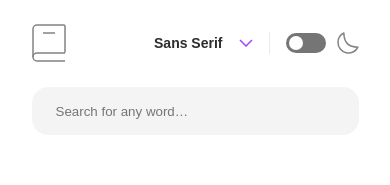
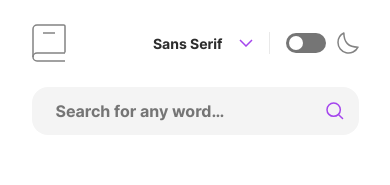
Before and after one commit to TatoPirtakhia/dictionary, a React (Vite) app: page / in a window 390 px wide. Shown: the top 185 px of the page. Built offline with nearby package versions, Linux system fonts and the light colour scheme.

Commit message:
finish mobile styles

```diff
--- a/src/App.jsx
+++ b/src/App.jsx
@@ -6,15 +6,15 @@ import Error from "./error";
 function App() {
   const [data, setData] = useState("");
   const [dark, setDark] = useState(false);
-  const [font, setFont] = useState("");
+  const [font, setFont] = useState("inter");
   const swich = () => {
     setDark(!dark);
     console.log(data);
   };
   return (
     <div className={dark ? `dark_body ${font}` : `notDark_body ${font}`}>
-      <Header dark={dark} setDark={setDark} swich={swich} setData={setData} setFont={setFont}/>
-      {data!=='' ? (data === false || data.phonetics.length === 0 )?<Error font={font} /> : <Main data={data} font={font} /> :""}
+      <Header dark={dark} setDark={setDark} swich={swich} setData={setData} font={font} setFont={setFont}/>
+      {data!=='' ? (data === false || data.phonetics.length === 0 )?<Error font={font} /> : <Main data={data} font={font} dark={dark}/> :""}
     </div>
   );
 }
--- a/src/Header.css
+++ b/src/Header.css
@@ -10,6 +10,14 @@ nav {
   display: flex;
   align-items: center;
   justify-content: space-between;
+}
+.input_icon{
+  position: relative;
+}
+.shearch{
+  position: absolute;
+  right: 15px;
+  top: 40px;
 }
 .right {
   display: flex;
@@ -32,7 +40,7 @@ nav {
   padding-left: 3px;
   display: flex;
   align-items: center;
-  transition: all 0.5s ease-in-out;
+  transition: all 0.3s ease-in-out;
   cursor: pointer;
 }
 .dark_circle_container {
@@ -41,10 +49,10 @@ nav {
   height: 20px;
   border-radius: 10px;
   background-color: #a445ed;
-  padding-left: 20px;
+  padding-left: 21px;
   display: flex;
   align-items: center;
-  transition: all 0.5s ease-in-out;
+  transition: all 0.3s ease-in-out;
 }
 .circle {
   width: 14px;
@@ -90,11 +98,14 @@ nav {
   text-align-last: right;
   transition: all 0.3s ease;
 }
+
 select option:checked {
   display: none;
 }
 
 .input {
+  font-size: 16px;
+  font-weight: 700;
   margin-top: 25px;
   width: 327px;
   height: 48px;
@@ -106,6 +117,8 @@ select option:checked {
   transition: all 0.3s ease;
 }
 .dark_input {
+  font-size: 16px;
+  font-weight: 700;
   margin-top: 25px;
   width: 327px;
   height: 48px;
@@ -113,6 +126,7 @@ select option:checked {
   border-radius: 16px;
   outline: none;
   border: none;
+  color: #FFFFFF;
   background-color: #1f1f1f;
   transition: all 0.3s ease;
 }
--- a/src/Header.jsx
+++ b/src/Header.jsx
@@ -6,7 +6,7 @@ function Header(props) {
   let data = "";
   async function getData(word) {
     data = await Words(word);
-    props.setData(data)
+    props.setData(data);
   }
   const typed = (event) => {
     setInput(event.target.value);
@@ -33,14 +33,26 @@ function Header(props) {
           </g>
         </svg>
         <div className="right">
-          <select className={props.dark?`dark_fonts ${props.font}Bold`:`fonts ${props.font}Bold`} onChange={(event) => props.setFont(event.target.value)}>
+          <select
+            className={
+              props.dark
+                ? `dark_fonts ${props.font}Bold`
+                : `fonts ${props.font}Bold`
+            }
+            onChange={(event) => props.setFont(event.target.value)}
+          >
             <option value="inter">Sans Serif</option>
             <option value="lora">Serif</option>
             <option value="inconsolata">Mono</option>
           </select>
 
           <div className="darkmode">
-            <div className={props.dark ?"dark_circle_container" : "circle_container"} onClick={props.swich}>
+            <div
+              className={
+                props.dark ? "dark_circle_container" : "circle_container"
+              }
+              onClick={props.swich}
+            >
               <div className="circle"></div>
             </div>
             <svg
@@ -51,7 +63,7 @@ function Header(props) {
             >
               <path
                 fill="none"
-                stroke={props.dark?"#A445ED":"#838383"}
+                stroke={props.dark ? "#A445ED" : "#838383"}
                 strokeLinecap="round"
                 strokeLinejoin="round"
                 strokeWidth="1.5"
@@ -61,14 +73,37 @@ function Header(props) {
           </div>
         </div>
       </nav>
+      <div className="input_icon">
       <input
-        className={props.dark?"dark_input":'input'}
+      maxLength={20}
+        className={
+          props.dark
+            ? `dark_input ${props.font}Bold`
+            : `input ${props.font}Bold`
+        }
         type="text"
         onChange={typed}
         value={input}
         onKeyDown={shearchWord}
         placeholder="Search for any word…"
       />
+      <svg
+        xmlns="http://www.w3.org/2000/svg"
+        width="18"
+        height="18"
+        viewBox="0 0 18 18"
+        className="shearch"
+      >
+        <path
+          fill="none"
+          stroke="#A445ED"
+          strokeLinecap="round"
+          strokeLinejoin="round"
+          strokeWidth="1.5"
+          d="m12.663 12.663 3.887 3.887M1 7.664a6.665 6.665 0 1 0 13.33 0 6.665 6.665 0 0 0-13.33 0Z"
+        />
+      </svg>
+      </div>
     </header>
   );
 }
--- a/src/Main.css
+++ b/src/Main.css
@@ -16,6 +16,11 @@ main {
   font-size: 32px;
   font-weight: 700;
 }
+.dark_title{
+  font-size: 32px;
+  font-weight: 700;
+  color:#FFFFFF ;
+}
 .phonetic {
   margin-top: 10px;
   color: #a445ed;
@@ -28,6 +33,15 @@ main {
   display: flex;
   align-items: flex-start;
   flex-direction: column;
+  transition: all 0.3s ease;
+}
+.dark_box{
+  width: 327px;
+  border-top: 2px solid #3A3A3A;
+  display: flex;
+  align-items: flex-start;
+  flex-direction: column;
+  transition: all 0.3s ease;
 }
 .meanings {
   margin-top: 40px;
@@ -40,6 +54,19 @@ main {
   background-color: #ffffff;
   padding-right: 10px;
   margin-top: -13px;
+  transition: all 0.3s ease;
+  margin-bottom: 31px;
+}
+.dark_main_title{
+  font-size: 18px;
+  font-weight: 700;
+  width: min-content;
+  color: #2d2d2d;
+  background-color: #050505;
+  color: #FFFFFF;
+  padding-right: 10px;
+  margin-top: -13px;
+  transition: all 0.3s ease;
   margin-bottom: 31px;
 }
 .Meaning {
@@ -80,6 +107,17 @@ ul li::before {
   width: 302px;
   text-align: left;
   margin-bottom: 15px;
+  transition: all 0.3s ease;
+}
+.dark_definition{
+  transition: all 0.3s ease;
+  font-size: 15px;
+  font-weight: 400;
+  color: #FFFFFF;
+  line-height: 24px;
+  width: 302px;
+  text-align: left;
+  margin-bottom: 15px;
 }
 .Synonyms{
   font-size: 16px;
@@ -94,8 +132,8 @@ ul li::before {
 }
 .synonym{
  display: flex;
- align-items: center;
- flex-direction: column;
+ flex-wrap: wrap;
+width: 200px;
  gap: 10px;
 }
 .synonyms{
@@ -123,10 +161,26 @@ ul li::before {
   font-weight: 400;
   color: #2D2D2D;
   text-decoration-line: underline;
+  transition: all 0.3s ease;
+}
+.dark_link{
+  font-size: 14px;
+  font-weight: 400;
+  color: #FFFFFF;
+  transition: all 0.3s ease;
+  text-decoration-line: underline;
 }
 .source{
   margin-top: -30px;
   width: 327px;
   padding-top: 25px;
   border-top:2px solid #E9E9E9 ;
+  transition: all 0.3s ease;
 }
+.dark_source{
+  margin-top: -30px;
+  width: 327px;
+  padding-top: 25px;
+  border-top:2px solid #3A3A3A ;
+  transition: all 0.3s ease;
+}
--- a/src/Main.jsx
+++ b/src/Main.jsx
@@ -21,14 +21,14 @@ function Main(props) {
   };
   const aboutWords = meanings.map((data, id) => {
     return (
-      <div key={id} className="box">
-        <h1 className={`main_title ${props.font}`}>{data.partOfSpeech}</h1>
+      <div key={id} className={props.dark?"dark_box":"box"}>
+        <h1 className={props.dark?`dark_main_title ${props.font}Bold`:`main_title ${props.font}Bold`}>{data.partOfSpeech}</h1>
         <p className={`Meaning ${props.font}Regular`}>Meaning</p>
         <ul>
           {data.definitions.map((item, key) => {
             return (
-              <li key={key} className={`definition ${props.font}Regular`}>
-                <p>{item.definition}</p>
+              <li key={key}className={props.dark?`dark_definition ${props.font}Regular`:`definition ${props.font}Regular`} >
+                <p >{item.definition}</p>
                 {item.example !== undefined ? (
                   <p className="example">{`"${item.example}"`}</p>
                 ) : (
@@ -48,7 +48,7 @@ function Main(props) {
                 ? data.synonyms.map((word, id) => {
                     return (
                       <p key={id} className={`synonyms ${props.font}Bold`}>
-                        {word}
+                        {word} ,
                       </p>
                     );
                   })
@@ -64,7 +64,7 @@ function Main(props) {
     <main>
       <div className="word_audio">
         <div className="word">
-          <h1 className={`title ${props.font}Bold`}>{word}</h1>
+          <h1 className={props.dark?`dark_title ${props.font}Bold`:`title ${props.font}Bold`}>{word}</h1>
           <p className={`phonetic ${props.font}Regular`}>{phonetic}</p>
         </div>
         <svg
@@ -82,10 +82,10 @@ function Main(props) {
         </svg>
       </div>
       <div className="meanings">{aboutWords}</div>
-      <div className="source">
+      <div className={props.dark?"dark_source":"source"}>
         <p className={`${props.font}Regular source_title`}>Source</p>
         <div className="link_icon">
-          <a href={sourceUrls} className="link" target="_blank">
+          <a href={sourceUrls} className={props.dark?"dark_link":"link"} target="_blank">
             Click for more imformation
           </a>
           <svg
--- a/src/index.css
+++ b/src/index.css
@@ -82,7 +82,7 @@ body{
   min-height: 100vh;
 }
 #root{
-  height: 100vh;
+  min-height: 100vh;
 }
 .dark_body{
   width: 100%;
```
